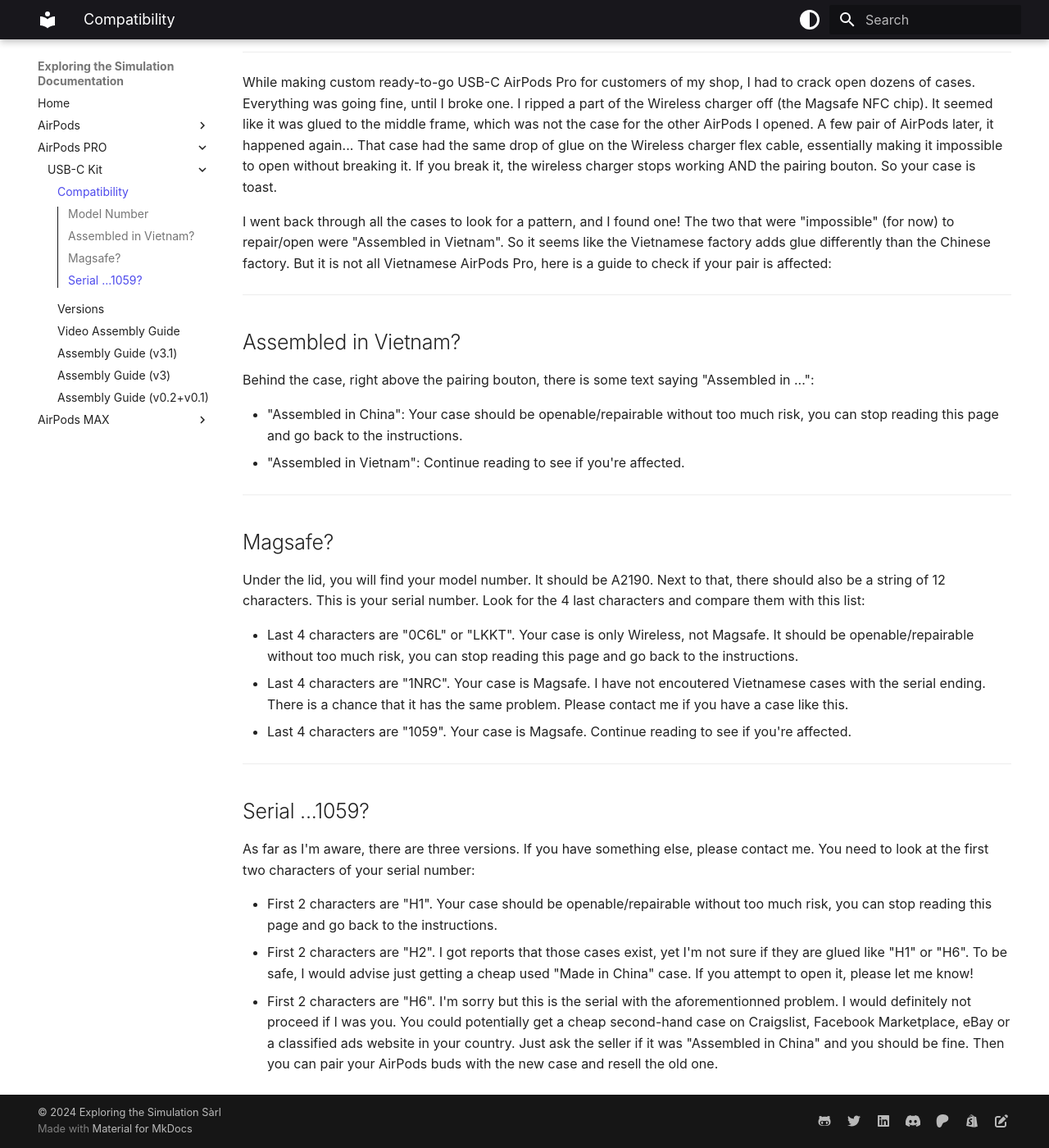
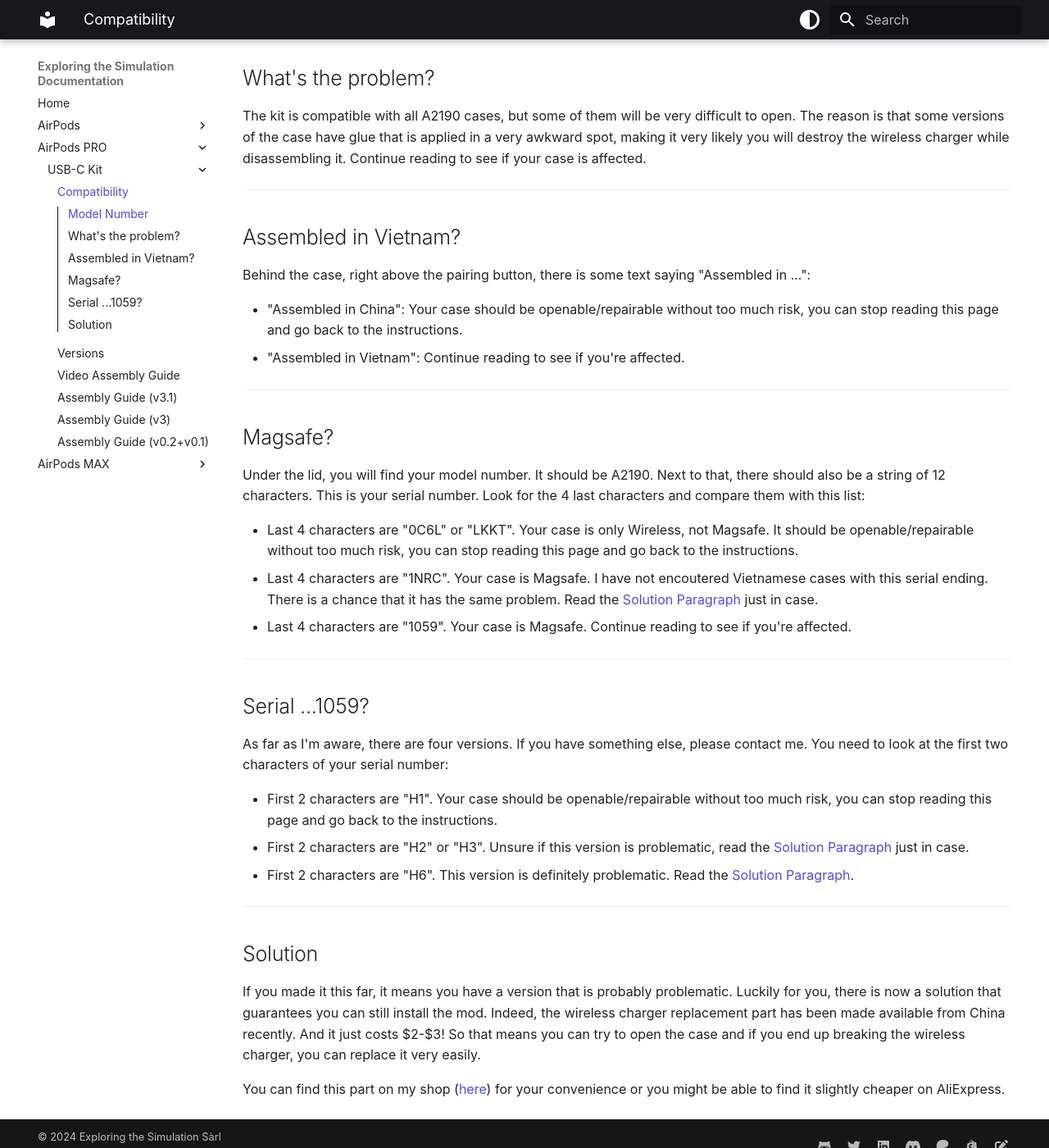
Before and after one commit to kenp-io/kenpio-docs, an MkDocs documentation site: the page built from docs/airpods-pro/usb-c-kit/compatibility.md, in a window 1280 px wide and 1400 px high, scrolled down 1170 px. Shown: the whole window at 82% size. Built offline with MkDocs 1.6.1 and Material for MkDocs 9.7.7, drawn with Linux system fonts in a browser that asks for light colours; some web fonts are replaced; some of the changed text lies outside the part shown.

Commit message:
pro wireless fix

```diff
--- a/docs/airpods-pro/usb-c-kit/compatibility.md
+++ b/docs/airpods-pro/usb-c-kit/compatibility.md
@@ -1,11 +1,11 @@
 # USB-C Kit - Compatibility
-(last updated on 22.10.23)
+(last updated on 11.03.24)
 ___
 ## Model Number
 
 The kit is compatible with case model number A2190. You can find it on the underside of the lid.
 
-If your case says "Assembled in Vietnam" on the back, right above the pairing bouton, DO NOT PROCEED. Continue reading.
+If your case says "Assembled in Vietnam" on the back, right above the pairing button, DO NOT PROCEED. Continue reading.
 
 <figure markdown>
   ![Model Number Location](pictures/model_number.jpg)
@@ -13,14 +13,14 @@
 </figure>
 ___
 
-While making custom ready-to-go USB-C AirPods Pro for customers of my shop, I had to crack open dozens of cases. Everything was going fine, until I broke one. I ripped a part of the Wireless charger off (the Magsafe NFC chip). It seemed like it was glued to the middle frame, which was not the case for the other AirPods I opened. A few pair of AirPods later, it happened again... That case had the same drop of glue on the Wireless charger flex cable, essentially making it impossible to open without breaking it. If you break it, the wireless charger stops working AND the pairing bouton. So your case is toast.
+## What's the problem?
 
-I went back through all the cases to look for a pattern, and I found one! The two that were "impossible" (for now) to repair/open were "Assembled in Vietnam". So it seems like the Vietnamese factory adds glue differently than the Chinese factory. But it is not all Vietnamese AirPods Pro, here is a guide to check if your pair is affected:
+The kit is compatible with all A2190 cases, but some of them will be very difficult to open. The reason is that some versions of the case have glue that is applied in a very awkward spot, making it very likely you will destroy the wireless charger while disassembling it. Continue reading to see if your case is affected.
 ___
 
 ## Assembled in Vietnam?
 
-Behind the case, right above the pairing bouton, there is some text saying "Assembled in ...":
+Behind the case, right above the pairing button, there is some text saying "Assembled in ...":
 
 - "Assembled in China": Your case should be openable/repairable without too much risk, you can stop reading this page and go back to the instructions.
 - "Assembled in Vietnam": Continue reading to see if you're affected.
@@ -30,14 +30,22 @@
 Under the lid, you will find your model number. It should be A2190. Next to that, there should also be a string of 12 characters. This is your serial number. Look for the 4 last characters and compare them with this list:
 
 * Last 4 characters are "0C6L" or "LKKT". Your case is only Wireless, not Magsafe. It should be openable/repairable without too much risk, you can stop reading this page and go back to the instructions.
-* Last 4 characters are "1NRC". Your case is Magsafe. I have not encoutered Vietnamese cases with the serial ending. There is a chance that it has the same problem. Please contact me if you have a case like this.
+* Last 4 characters are "1NRC". Your case is Magsafe. I have not encoutered Vietnamese cases with this serial ending. There is a chance that it has the same problem. Read the [Solution Paragraph](#solution) just in case.
 * Last 4 characters are "1059". Your case is Magsafe. Continue reading to see if you're affected.
 ___
 
 ## Serial ...1059?
 
-As far as I'm aware, there are three versions. If you have something else, please contact me. You need to look at the first two characters of your serial number:
+As far as I'm aware, there are four versions. If you have something else, please contact me. You need to look at the first two characters of your serial number:
 
 * First 2 characters are "H1". Your case should be openable/repairable without too much risk, you can stop reading this page and go back to the instructions.
-* First 2 characters are "H2". I got reports that those cases exist, yet I'm not sure if they are glued like "H1" or "H6". To be safe, I would advise just getting a cheap used "Made in China" case. If you attempt to open it, please let me know!
-* First 2 characters are "H6". I'm sorry but this is the serial with the aforementionned problem. I would definitely not proceed if I was you. You could potentially get a cheap second-hand case on Craigslist, Facebook Marketplace, eBay or a classified ads website in your country. Just ask the seller if it was "Assembled in China" and you should be fine. Then you can pair your AirPods buds with the new case and resell the old one.
+* First 2 characters are "H2" or "H3". Unsure if this version is problematic, read the [Solution Paragraph](#solution) just in case.
+* First 2 characters are "H6". This version is definitely problematic. Read the [Solution Paragraph](#solution).
+
+___
+
+## Solution
+
+<p id="solution"></p> If you made it this far, it means you have a version that is probably problematic. Luckily for you, there is now a solution that guarantees you can still install the mod. Indeed, the wireless charger replacement part has been made available from China recently. And it just costs \$2-$3! So that means you can try to open the case and if you end up breaking the wireless charger, you can replace it very easily.
+
+You can find this part on my shop ([here](https://shop.kenp.io/products/airpods-pro-wireless-charging-flex)) for your convenience or you might be able to find it slightly cheaper on AliExpress.
```
